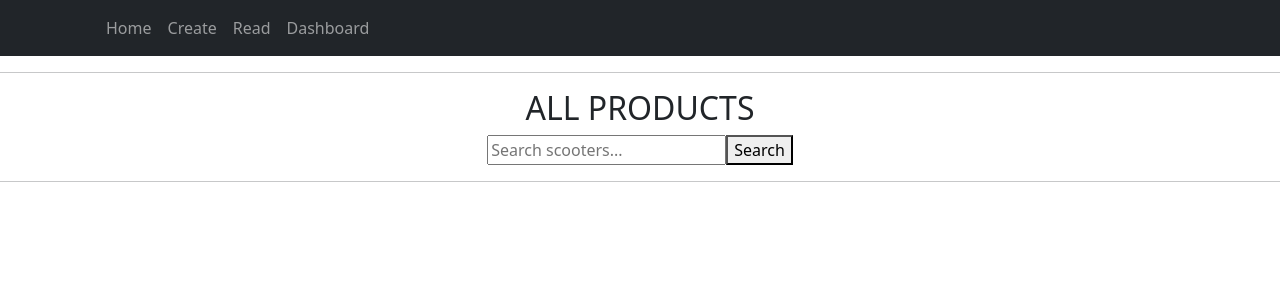
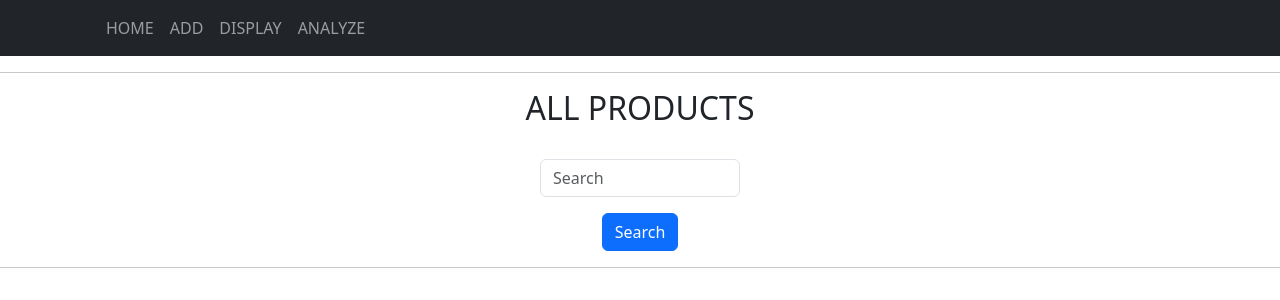
Before and after one commit to G00410483/DataRep-Project, a React (Create React App) app: page /read in a window 1280 px wide. Shown: the top 300 px of the page. Built offline with nearby package versions, Linux system fonts and the light colour scheme; no server answers.

Commit message:
DIsplay additional data on dashboard

```diff
--- a/src/App.js
+++ b/src/App.js
@@ -26,10 +26,10 @@ function App() {
           {/* Navigation links */}
           <Navbar.Brand href="/"></Navbar.Brand>
           <Nav className="me-auto">
-            <Nav.Link href="/">Home</Nav.Link>
-            <Nav.Link href="/create">Create</Nav.Link>
-            <Nav.Link href="/read">Read</Nav.Link>
-            <Nav.Link href="/dashboard">Dashboard</Nav.Link>
+            <Nav.Link href="/">HOME</Nav.Link>
+            <Nav.Link href="/create">ADD</Nav.Link>
+            <Nav.Link href="/read">DISPLAY</Nav.Link>
+            <Nav.Link href="/dashboard">ANALYZE</Nav.Link>
           </Nav>
         </Container>
       </Navbar>
--- a/src/components/dashboard.js
+++ b/src/components/dashboard.js
@@ -26,14 +26,31 @@ const Dashboard = () => {
     <div className="d-flex justify-content-center align-items-center">
       <div>
         <div>
+
           <hr></hr>
           <h4 style={{ textAlign: 'center', lineHeight: '1.5' }}>DASHBOARD:</h4>
           <hr></hr>
-           {/* Display total scooters card if data is available */}
+          {/* Display total scooters card if data is available */}
           {dashboardData.totalScooters && (
             <Card style={{ width: '20rem', margin: '1rem' }}>
               <Card.Body>
                 <Card.Title><h4 style={{ textAlign: 'center', lineHeight: '1.5' }}>Total Scooters: {dashboardData.totalScooters}</h4></Card.Title>
+              </Card.Body>
+            </Card>
+          )}
+          {/* Display total price of all scooters card if data is available */}
+          {dashboardData.totalPrice && (
+            <Card style={{ width: '20rem', margin: '1rem' }}>
+              <Card.Body>
+                <Card.Title><h4 style={{ textAlign: 'center', lineHeight: '1.5' }}>Total Price: ${dashboardData.totalPrice}</h4></Card.Title>
+              </Card.Body>
+            </Card>
+          )}
+          {/* Display total price of all scooters card if data is available */}
+          {dashboardData.totalPrice && (
+            <Card style={{ width: '20rem', margin: '1rem' }}>
+              <Card.Body>
+                <Card.Title><h4 style={{ textAlign: 'center', lineHeight: '1.5' }}>Average Price: ${dashboardData.avgPrice}</h4></Card.Title>
               </Card.Body>
             </Card>
           )}
@@ -46,7 +63,7 @@ const Dashboard = () => {
               </Card.Body>
             </Card>
           )}
-           {/* Display cheapest scooter card if data is available */}
+          {/* Display cheapest scooter card if data is available */}
           {dashboardData.cheapestScooter && (
             <Card style={{ width: '20rem', margin: '1rem' }}>
               <Card.Body>
@@ -71,6 +88,7 @@ const Dashboard = () => {
           </Card>
         )}
       </div>
+
     </div>
   );
 };
--- a/src/components/read.js
+++ b/src/components/read.js
@@ -1,6 +1,7 @@
 // Importing necessary dependencies from the 'react' library and 'axios'
 import { useEffect, useState } from "react";
 import axios from "axios";
+import Form from 'react-bootstrap/Form';
 
 // Importing the 'Scooters' component from a local file
 import Scooters from "./scooters";
@@ -62,16 +63,20 @@ function Read() {
         <div>
             <hr></hr>
             <h2>ALL PRODUCTS</h2>
+            <br></br>
             <div>
                 {/* Search input field */}
-                <input
-                    type="text"
-                    placeholder="Search scooters..."
-                    value={searchTerm}
-                    onChange={(e) => setSearchTerm(e.target.value)}
-                />
+                <Form>
+                    <Form.Group
+                        value={searchTerm}
+                        onChange={(e) => setSearchTerm(e.target.value)}
+                        className="mb-3 d-flex justify-content-center align-items-center"
+                        controlId="exampleForm.ControlInput1">
+                        <Form.Control type="email" placeholder="Search"  style={{ width: '200px' }}/>
+                    </Form.Group>
+                </Form>
                 {/* Search button */}
-                <button onClick={handleSearch}>Search</button>
+                <button onClick={handleSearch} className="btn btn-primary">Search</button>
             </div>
             <hr></hr>
             {/* Rendering the 'Scooters' component and passing 'data' and 'ReloadData' function as props */}
```
Also changed, not shown: 1 other file (tests, documents, lock files or other folders).
